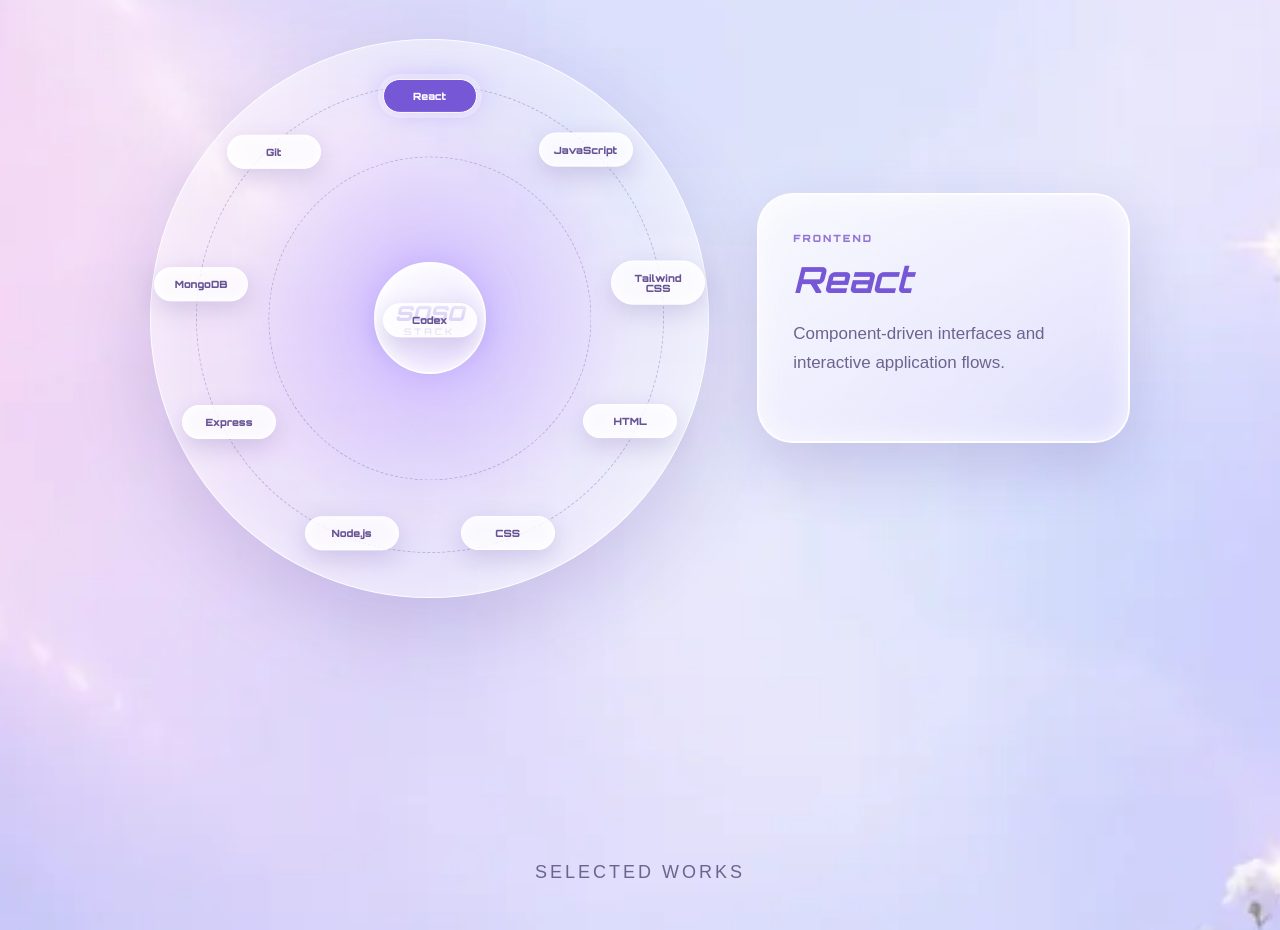
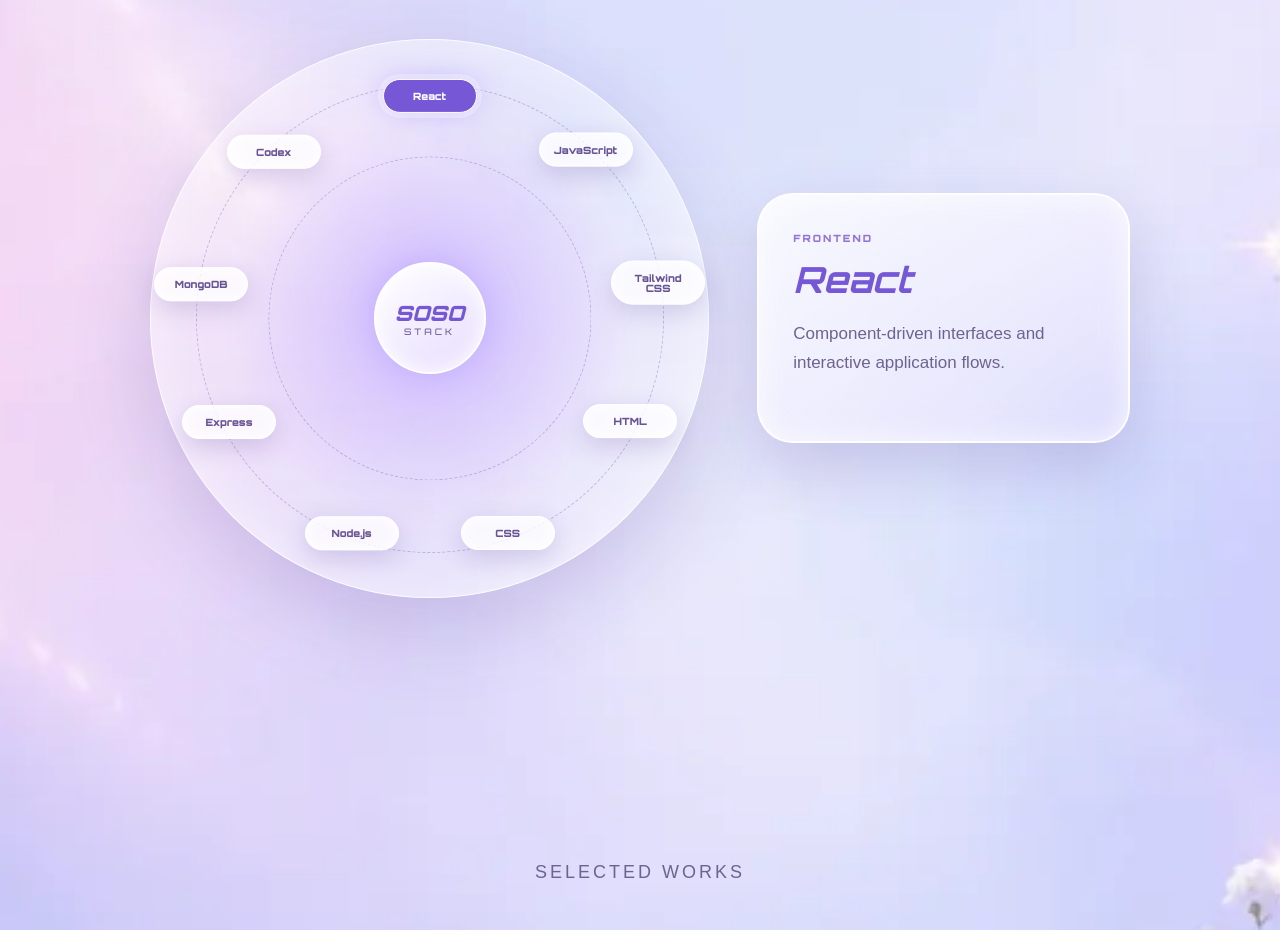
Before and after one commit to yakongs/portfolio, a React (Vite) app: page / in a window 1280 px wide. Shown: the part 1602-2532 px from the top of the page. Built offline with nearby package versions, Linux system fonts and the light colour scheme.

Commit message:
Move Codex into Git skill position

```diff
--- a/src/data/skills.js
+++ b/src/data/skills.js
@@ -49,18 +49,11 @@ const skills = [
     position: { x: 9, y: 44 },
   },
   {
-    name: "Git",
-    category: "Workflow",
-    description:
-      "Version control, branching, commits, and collaborative delivery workflows.",
-    position: { x: 22, y: 20 },
-  },
-  {
     name: "Codex",
     category: "AI Tooling",
     description:
       "AI-assisted coding workflows for implementation, review, and iteration.",
-    position: { x: 50, y: 50 },
+    position: { x: 22, y: 20 },
   },
 ];
 
```
